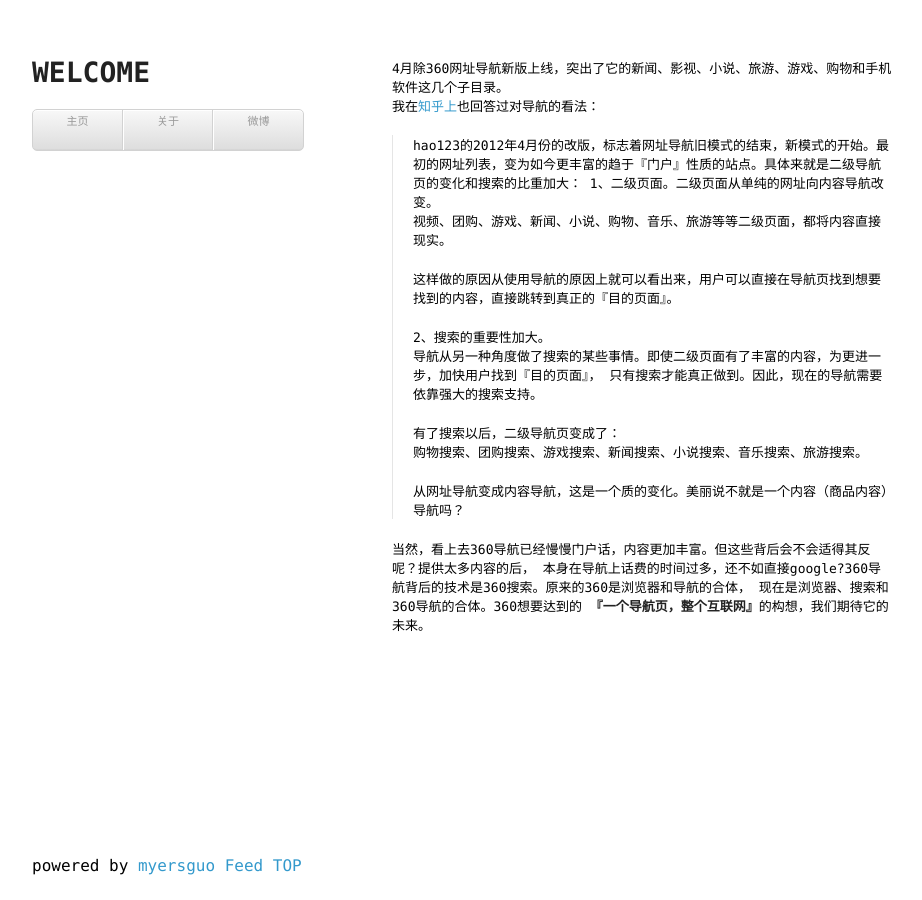
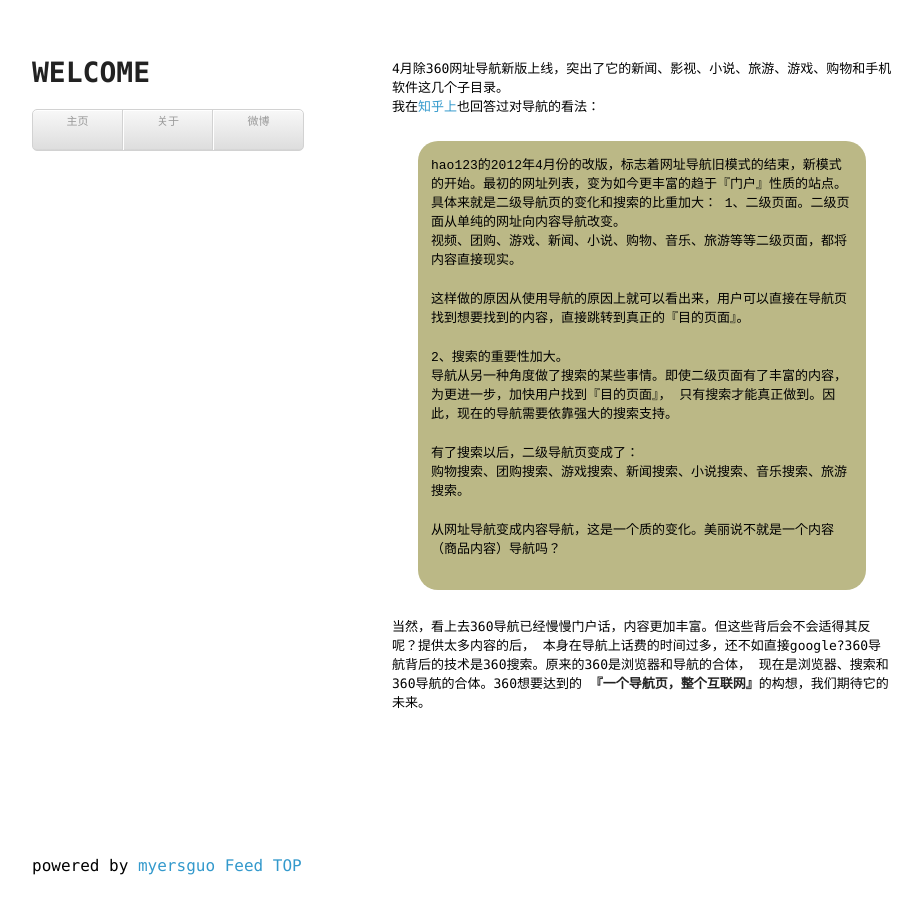
Before and after one commit to myersguo/myersguo.github.com, a Jekyll site: the page built from _posts/2013-04-04-wzdh.md, in a window 1280 px wide. Shown: the whole page, without its empty margins (178-1100 px from the left). Built offline with Jekyll 4.4.1, drawn with Linux system fonts in a browser that asks for light colours; comment, search, counter and statistics services are not loaded.

Commit message:
Update styles.css

```diff
--- a/stylesheets/styles.css
+++ b/stylesheets/styles.css
@@ -51,9 +51,13 @@
 }
 
 blockquote {
-  border-left:1px solid #e5e5e5;
-  margin:0;
-  padding:0 0 0 20px;
+  background-color: rgb(187, 184, 134);
+padding: 1em;
+margin: 2em 2em;
+font-family: 'Courier New', Courier, monospace;
+Unknown property name.-moz-border-radius: 20px;
+-webkit-border-radius: 20px;
+border-radius: 20px;
 }
 
 code, pre {
```
